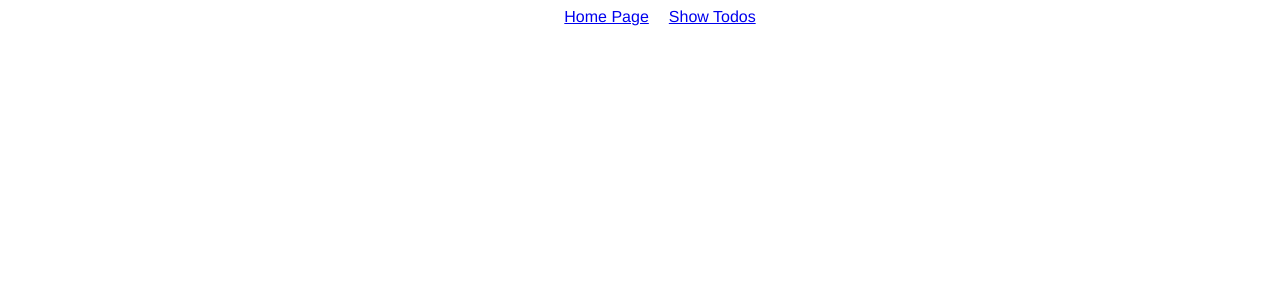
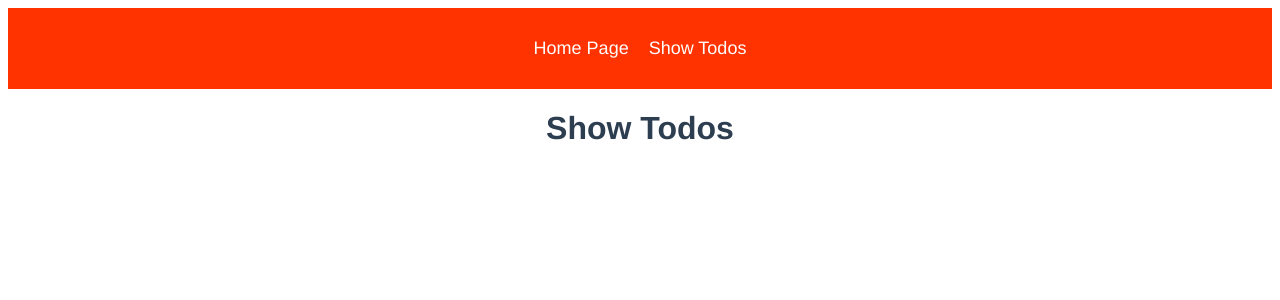
Before and after one commit to mohanadaltarah/todos-app, a Vue app: page /show-todos in a window 1280 px wide. Shown: the top 300 px of the page. Built offline with nearby package versions, Linux system fonts and the light colour scheme.

Commit message:
Create the nav bar

```diff
--- a/src/components/MyNav.vue
+++ b/src/components/MyNav.vue
@@ -22,5 +22,13 @@ ul {
   justify-content: center;
   align-items: center;
   gap: 20px;
+  background-color: #ff3300;
+  padding: 30px 0;
+
+  a {
+    color: white;
+    text-decoration: none;
+    font-size: large;
+  }
 }
 </style>
--- a/src/views/ShowTodos.vue
+++ b/src/views/ShowTodos.vue
@@ -1,5 +1,9 @@
+<template>
+  <div class="show-todos">
+    <h1>Show Todos</h1>
+  </div>
+</template>
+
 <script setup></script>
 
-<template></template>
-
 <style scoped></style>
```
